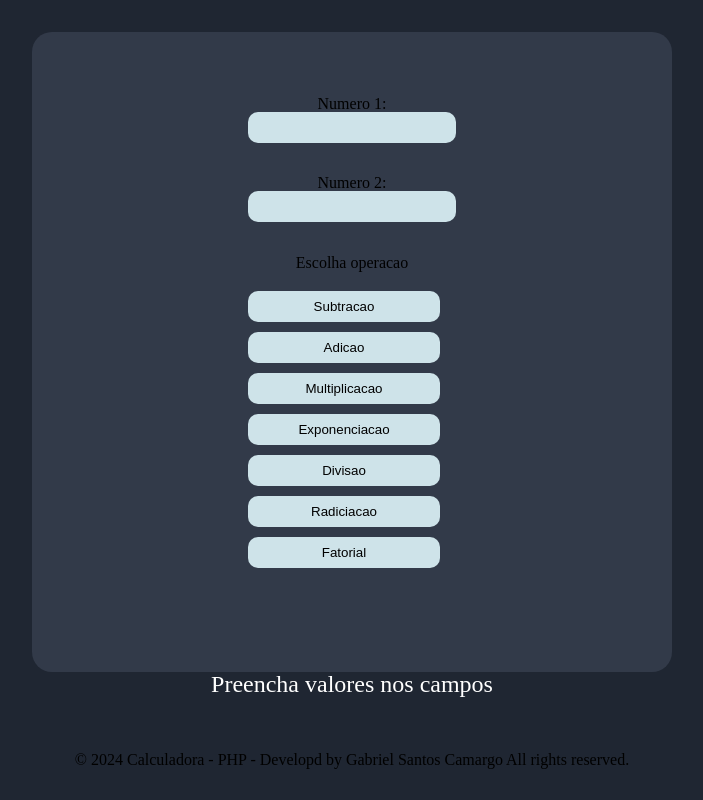
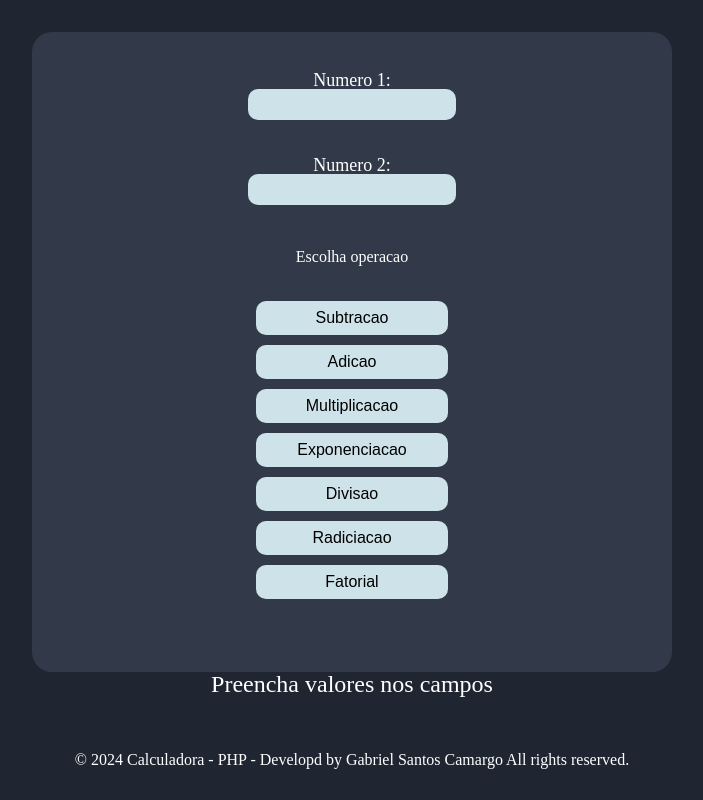
Before and after one commit to Gabriel-S-camargo/calculadora-php, a PHP site: page / in a window 1280 px wide. Shown: the whole page, without its empty margins (288-991 px from the left). Run offline with PHP 8.4, Linux system fonts and the light colour scheme.

Commit message:
Ajustado css

```diff
--- a/src/style.css
+++ b/src/style.css
@@ -22,13 +22,24 @@ body {
   padding: 100px;
 }
 
+form{
+  display: flex;
+  flex-direction: column;
+  width: 20vw;
+  height: 70vh;
+  justify-content: center;
+  align-items: center;
+  color: #ffffff;
+}
+
 .formNumbers {
   display: flex;
   flex-direction: column;
   justify-content: center;
   align-items: center;
-  max-width: 50vw;
-  height: 20vh;
+  width: 15vw;
+  padding: 8px;
+  font-size: 18px;
 }
 
 .formButtons {
@@ -54,6 +65,7 @@ body {
   border: none;
   border-radius: 10px;
   background-color: hsl(193, 38%, 86%);
+  font-size: 16px;
 }
 
 #localEcho {
@@ -65,3 +77,7 @@ body {
   font-size: 24px;
   color: #ffffff;
 }
+
+footer{
+  color: #ffffff;
+}
```
